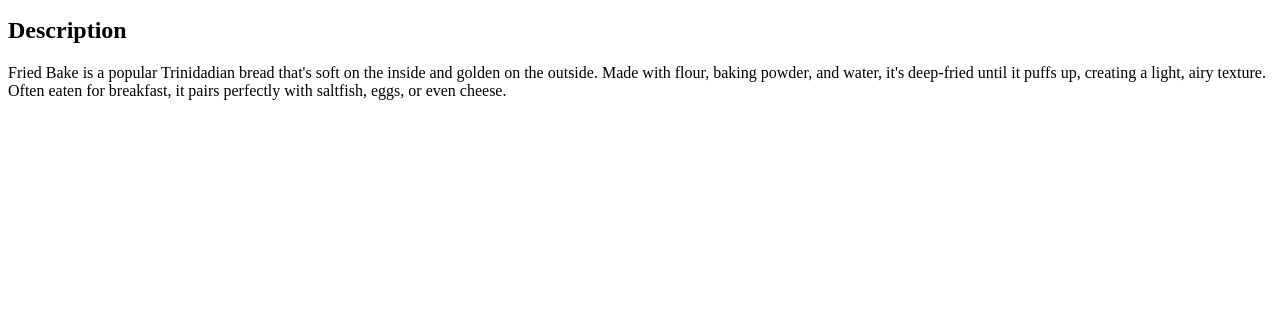
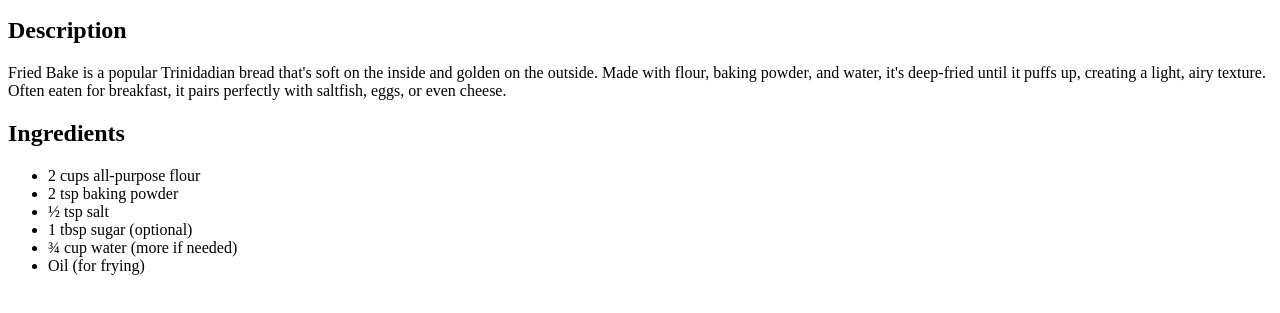
Before and after one commit to cga2020/odin-recipes, a plain HTML site: page recipes/fried-bake.html in a window 1280 px wide. Shown: the part 29-342 px from the top of the page. Drawn offline with Linux system fonts and the light colour scheme.

Commit message:
Ingredients list added

```diff
--- a/recipes/fried-bake.html
+++ b/recipes/fried-bake.html
@@ -9,3 +9,12 @@
         <img src="fried-bake.jpg" alt="A photo of Fried Bake" width="310" length="310">
         <h2>Description</h2>
         <p>Fried Bake is a popular Trinidadian bread that's soft on the inside and golden on the outside. Made with flour, baking powder, and water, it's deep-fried until it puffs up, creating a light, airy texture. Often eaten for breakfast, it pairs perfectly with saltfish, eggs, or even cheese.</p>
+        <h2>Ingredients</h2>
+        <ul>
+            <li>2 cups all-purpose flour</li>
+            <li>2 tsp baking powder</li>
+            <li>½ tsp salt</li>
+            <li>1 tbsp sugar (optional)</li>
+            <li>¾ cup water (more if needed)</li>
+            <li>Oil (for frying)</li>
+        </ul>
```
